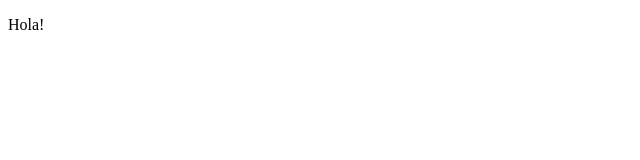
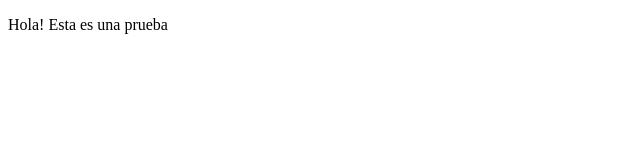
Before and after one commit to Neotrix64/DEVOPS, a plain HTML site: page index.html in a window 1280 px wide. Shown: the whole page, without its empty margins (0-640 px from the left). Drawn offline with Linux system fonts and the light colour scheme.

Commit message:
Update index.html

```diff
--- a/index.html
+++ b/index.html
@@ -6,6 +6,6 @@
     <title>Pagina</title>
 </head>
 <body>
-    <p>Hola!</p>
+    <p>Hola! Esta es una prueba</p>
 </body>
 </html>
```
